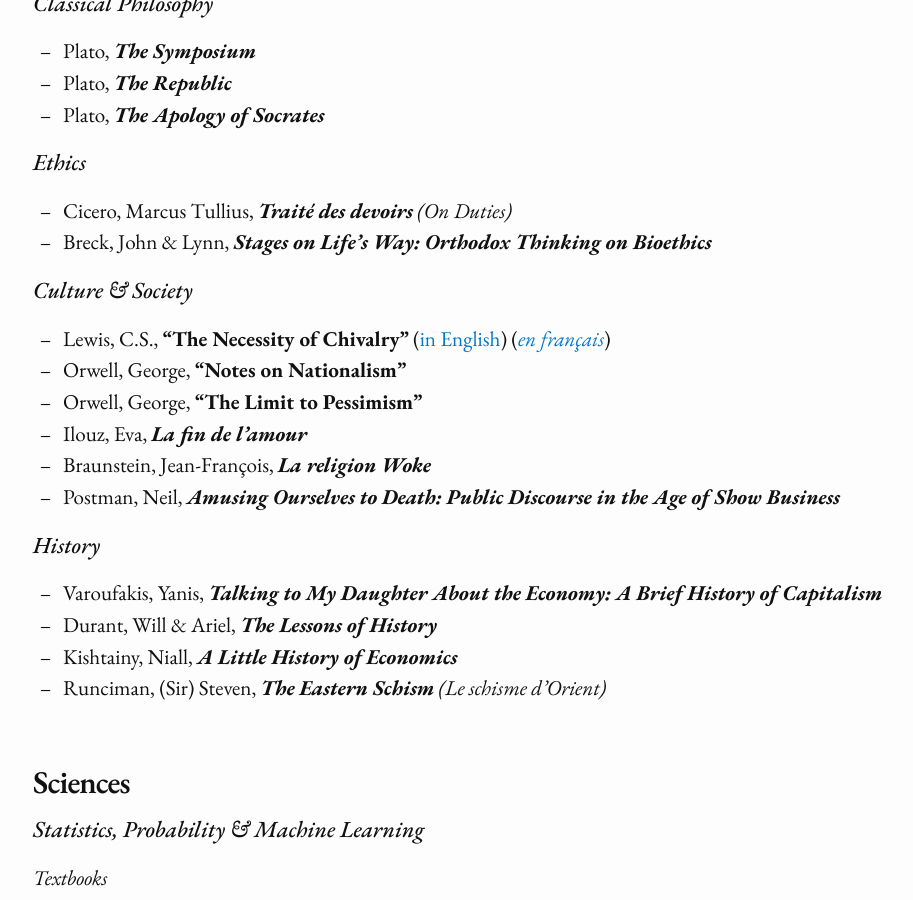
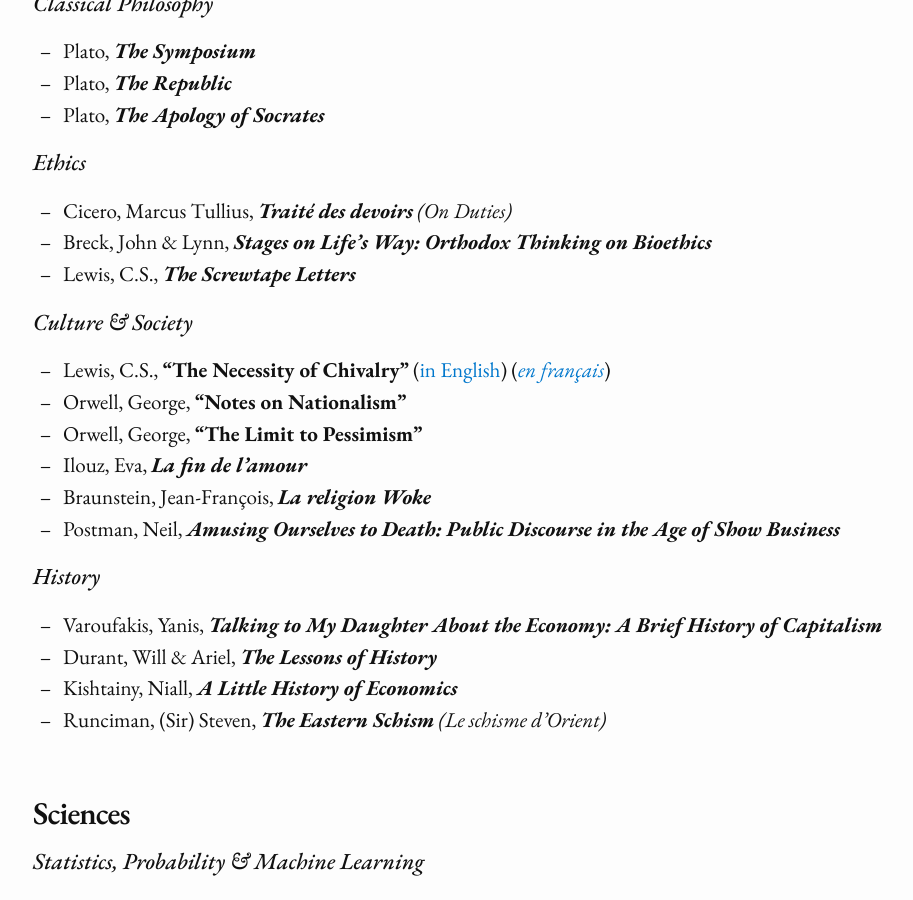
Before and after one commit to paulmelki/paulmelki.github.io, a Jekyll site: the page built from reads.md, in a window 1280 px wide and 900 px high, scrolled down 2433 px. Shown: the whole window, without its empty margins (162-1075 px from the left). Built offline with Jekyll 4.4.1, drawn with Linux system fonts in a browser that asks for light colours; nearby versions of some CDN libraries; some web fonts are replaced.

Commit message:
Update reads.md

```diff
--- a/reads.md
+++ b/reads.md
@@ -82,6 +82,7 @@
 ## *Ethics*
 - Cicero, Marcus Tullius, ***Traité des devoirs*** *(On Duties)*
 - Breck, John & Lynn, ***Stages on Life's Way: Orthodox Thinking on Bioethics***
+- Lewis, C.S., ***The Screwtape Letters***
 
 ## *Culture & Society*
 - Lewis, C.S., **"The Necessity of Chivalry"** ([in English](https://matiane.wordpress.com/2021/09/13/necessity-of-chivalry-by-c-s-lewis/)) ([*en français*](https://cslewis.fr/de-la-necessite-de-la-chevalerie))
```
